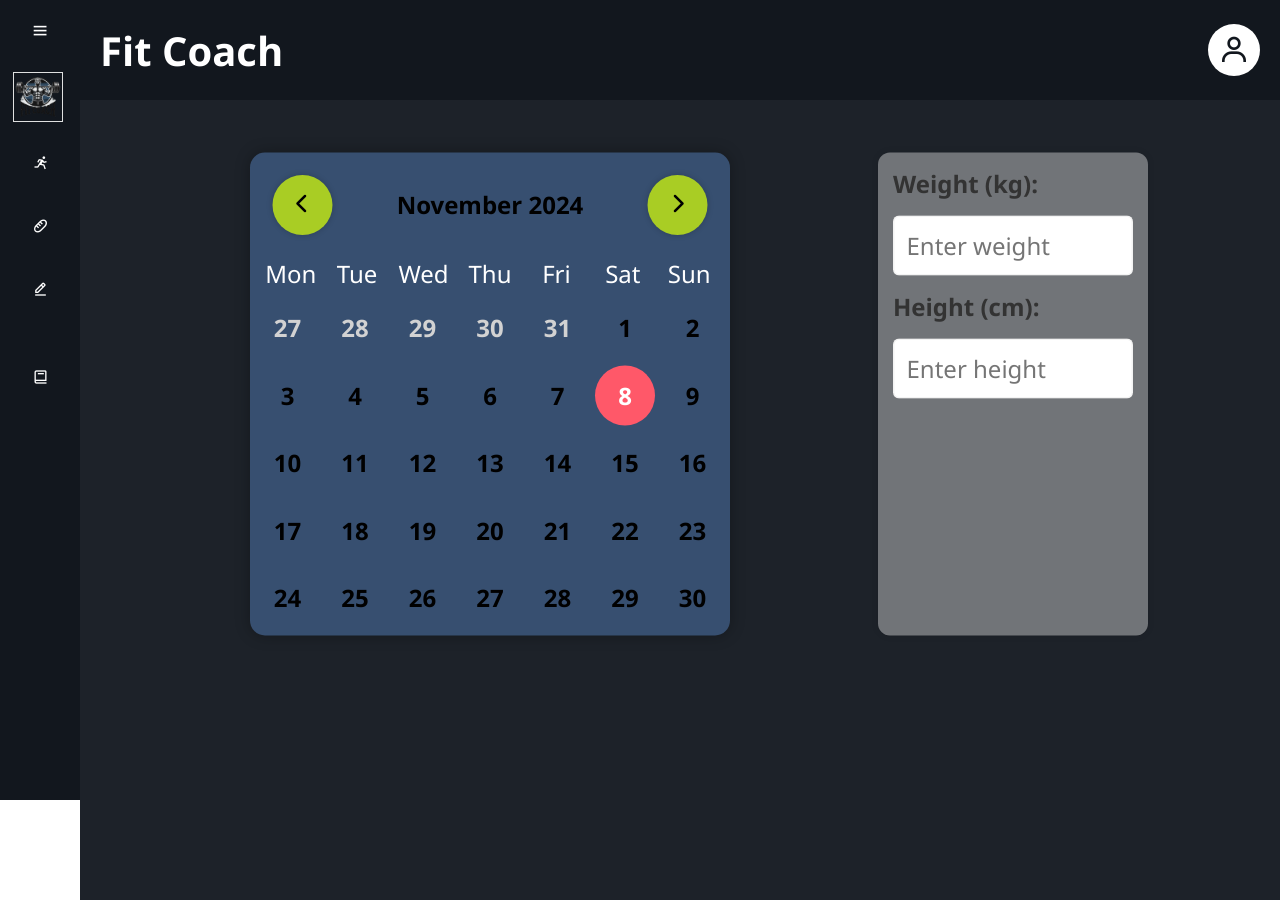
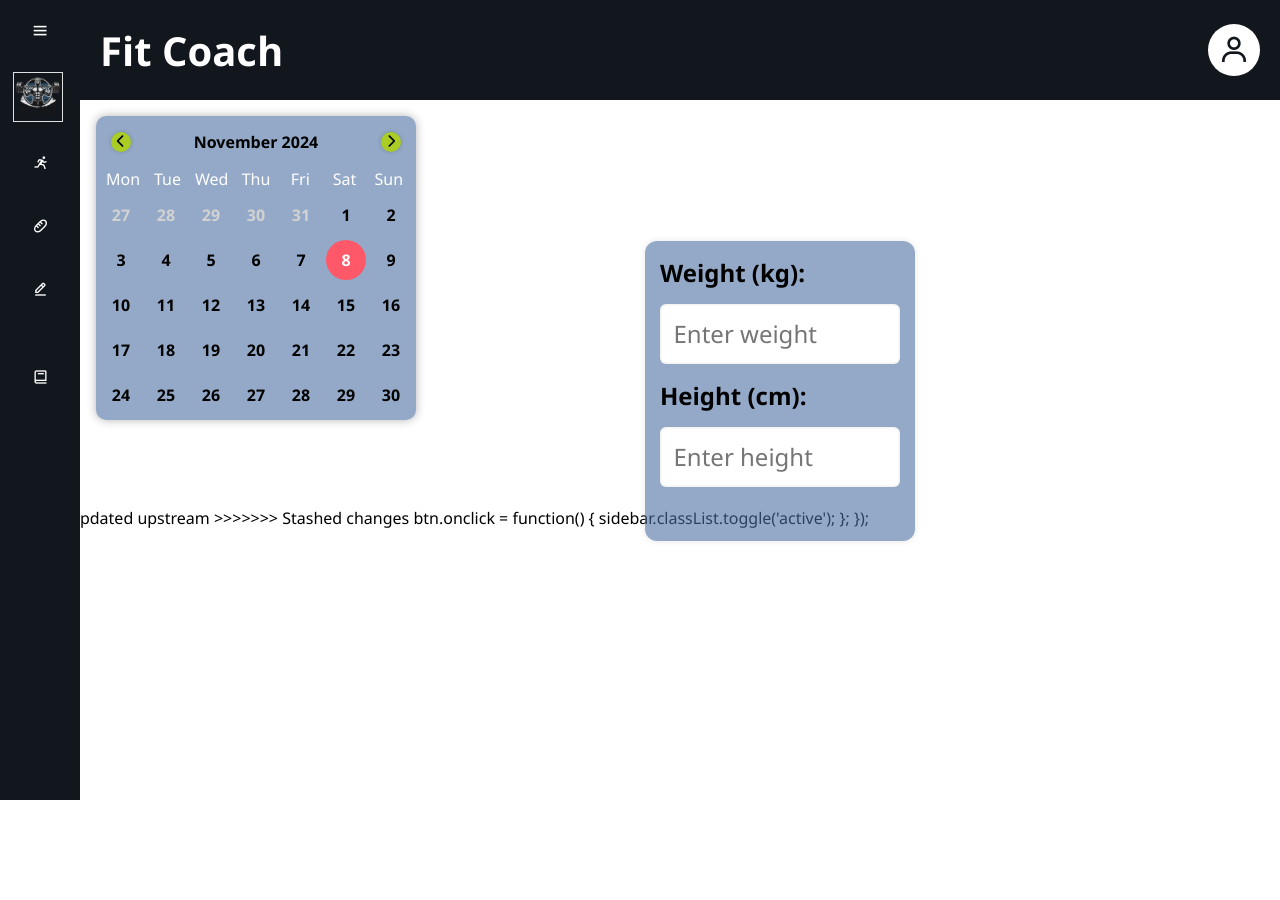
Before and after one commit to EECS3311F24/project-fit-coach, a PHP site: page /user.html in a window 1280 px wide. After the commit the page ends 800 px from the top, so only its background shows below. Run offline with PHP 8.4, Linux system fonts and the light colour scheme.

Commit message:
page code
omer wanted me to post this

```diff
--- a/src/User-page/style.css
+++ b/src/User-page/style.css
@@ -13,7 +13,7 @@
 
 
 .sidebar{
-    position: absolute;
+    position: fixed;
     top: 0;
     left: 0;
     height: 100vh;
@@ -200,7 +200,11 @@
 
 .main-content{
     position: relative;
+<<<<<<< Updated upstream:src/User-page/style.css
     background-color: #1d2229;
+=======
+    background-color: #1a212b;
+>>>>>>> Stashed changes:src/User-page/user.style.css
     min-height: 100vh;
     top: 0;
     left: 80px;
@@ -223,18 +227,20 @@
 
 .calender {
 	width: 380 px;
-	height: auto;
-	display: flex;
-	flex-direction: column;
+	/*height: auto;*/
+	display: absolute;
+	/*flex-direction: column;*/
 	padding: 5px;
 	background: #496ea097;
 	border-radius: 10px;
 	box-shadow: 0 0 10px rgba(0,0,0,0.3);
     align-self: flex-start;
    /*float: left;*/
-    margin-top: 10%;
-    margin-left: 20%;
-   transform: scale(1.5, 1.5);
+    /*margin-top: 10%;*/
+    /*margin-left: 10%;*/
+   transform: scale(1, 1);
+   top: 100px;
+   left: 100px ;
 
 
 }
@@ -258,8 +264,8 @@ border: none;
 border-radius: 50%;
 background: #a9cd24;
 cursor: pointer;
-width: 40px;
-height: 40px;
+width: 20px;
+height: 20px;
 box-shadow: 0 0 4px rgba(0, 0, 0, 0.2);
 
 
@@ -344,16 +350,17 @@ color: #fff;
     .input-fields {
     display: flex;
     flex-direction: column;
+    height: 200px;
     gap: 10px;
     padding: 10px;
-    background-color: #f4f4f463;
+    background-color: #496ea097;
     border-radius: 8px;
     box-shadow: 0 0 5px rgba(0, 0, 0, 0.1);
     width: 180px;
     transform: scale(1.5,1.5);
     /*margin: auto;
     margin-top: 10%;*/
-    margin-top: 10%;
+    margin-top: 15%;
     margin-left: 20%;
 
 
@@ -361,7 +368,7 @@ color: #fff;
 
 .input-fields label {
     font-weight: 600;
-    color: #333;
+    color: #BLACK;
 }
 
 .input-fields input {
@@ -370,3 +377,16 @@ color: #fff;
     border: 1px solid #dddddd59;
     font-size: 1rem;
 }
+
+#workout-btn{
+    position: absolute;
+    bottom: 2px;
+    left: 50%;
+
+
+}
+
+html, body {
+    overflow: hidden; /* Remove scrollbars */
+    height: 100%; /* Ensure the body takes full height */
+}
--- a/src/User-page/user.html
+++ b/src/User-page/user.html
@@ -100,11 +100,77 @@
         </ul>
     </div>
 
+<<<<<<< Updated upstream
     <script src="user.js"></script>
     <script>
         document.addEventListener('DOMContentLoaded', function() {
             let btn = document.querySelector('#btn');
             let sidebar = document.querySelector('.sidebar');
+=======
+
+
+
+
+<div class="header">
+    <header>
+        <span><h1>Fit Coach</h1></span>
+        <i class='bx bx-user' id="header-button"></i>
+      </header>
+</div>
+
+
+
+
+<div class="main-content">
+
+    <div class="calendar-container">
+        <div class="calender">
+            <div class="head">
+                <button id="prevBtn">
+                    <i class="fa-solid fa-chevron-left"></i>
+                </button>
+                <div class="monthYear" id="monthYear"></div>
+                <button id="nextBtn">
+                    <i class="fa-solid fa-chevron-right"></i>
+                </button>
+            </div>
+            <div class="days">
+                <div class="day">Mon</div>
+                <div class="day">Tue</div>
+                <div class="day">Wed</div>
+                <div class="day">Thu</div>
+                <div class="day">Fri</div>
+                <div class="day">Sat</div>
+                <div class="day">Sun</div>
+
+            </div>
+            <div class="dates" id="dates"></div>
+        </div>
+
+        <div class="input-fields">
+            <label for="weight">Weight (kg):</label>
+            <input type="number" id="weight" name="weight" placeholder="Enter weight">
+
+            <label for="height">Height (cm):</label>
+            <input type="number" id="height" name="height" placeholder="Enter height">
+        </div>
+    </div>
+
+    <button type="button" id="workout-btn">Log workout</button>
+
+</div>
+
+
+<script src="user.js">
+    let btn = document.querySelector('#btn');
+    let sidebar = document.querySelector('.sidebar')
+    btn.onclick = function(){
+        sidebar.classList.toggle('active');
+    };
+
+</script>
+
+>>>>>>> Stashed changes
 
             btn.onclick = function() {
                 sidebar.classList.toggle('active');
--- a/src/User-page/user.js
+++ b/src/User-page/user.js
@@ -1,3 +1,6 @@
+
+
+
 let btn = document.querySelector('#btn')
 let sidebar = document.querySelector('sidebar')
 btn.onclick = function(){
```
Also changed, not shown: src/User-page/temp.html (+31 -32 lines).
